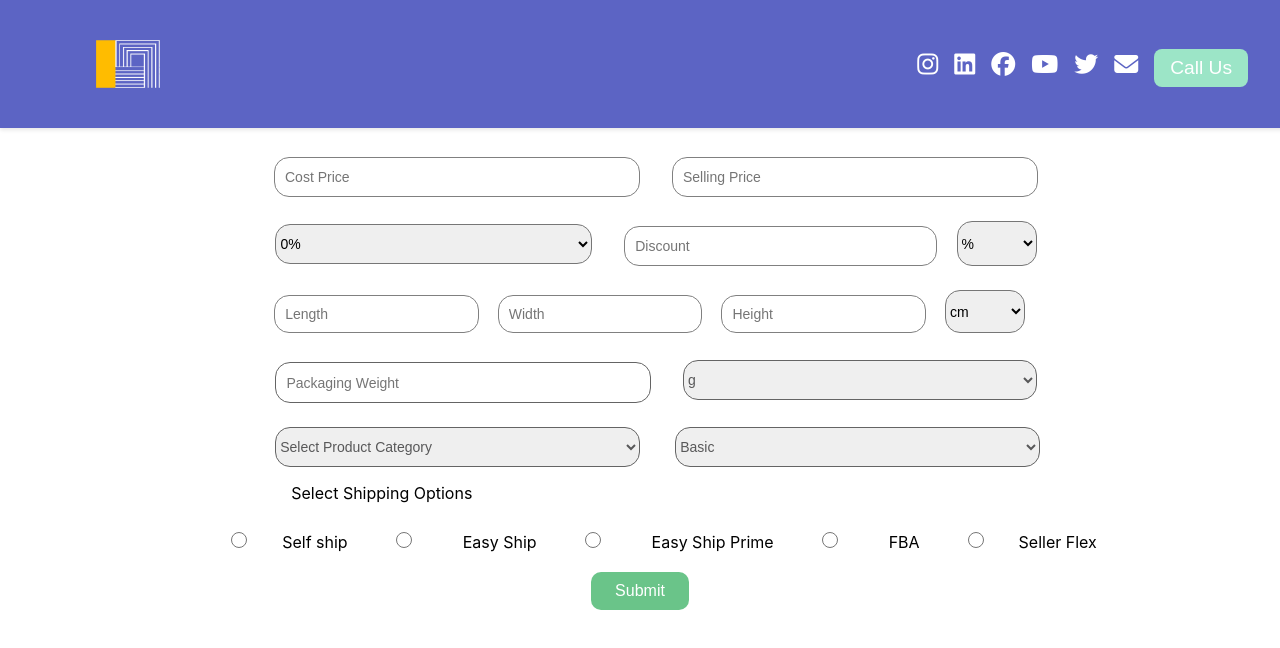
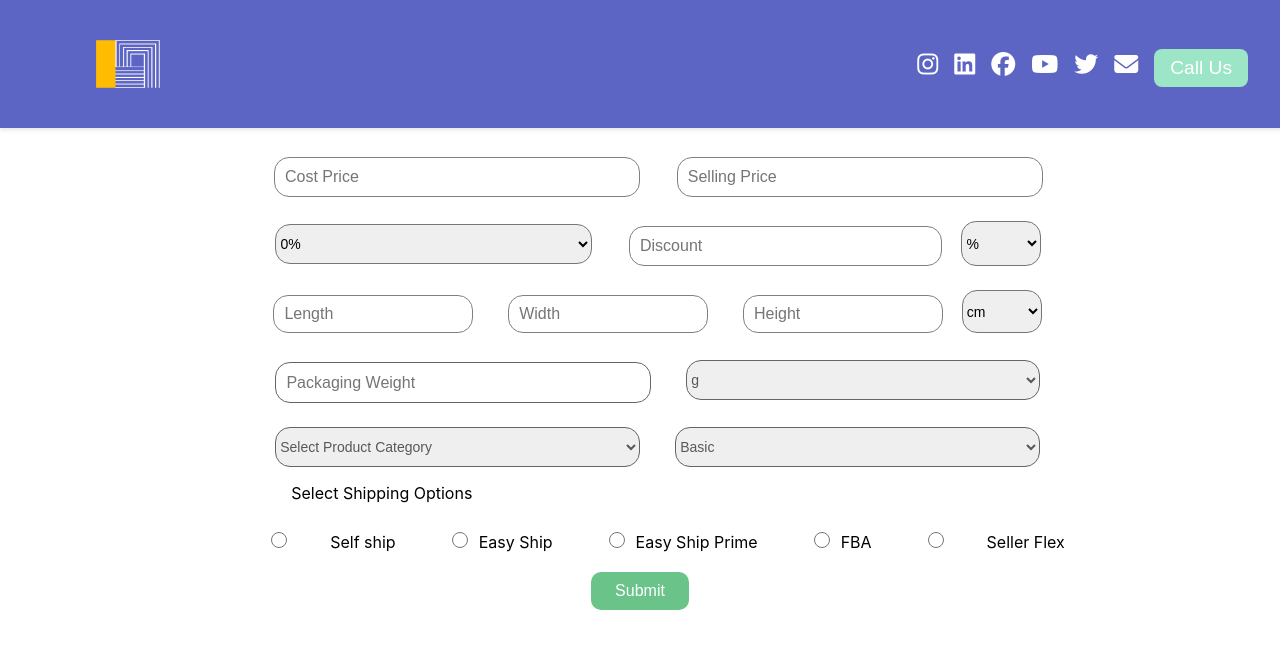
Before and after one commit to seller-square/Margin-Analyser, a React (Create React App) app in the folder my-app/: page / in a window 1280 px wide. Shown: the top 648 px of the page. Built offline with nearby package versions, Linux system fonts and the light colour scheme.

Commit message:
alignment changes

```diff
--- a/my-app/src/index.css
+++ b/my-app/src/index.css
@@ -1,5 +1,6 @@
 @import '~@fortawesome/fontawesome-free/css/all.min.css';
 
+/*main body CSS */
 
 body {
   margin: 0;
@@ -14,6 +15,9 @@ body {
 code {
   font-family: Montserrat;
 }
+
+/*main fields CSS */
+
 form {
   display: flex;
   flex-direction: column;
@@ -44,6 +48,8 @@ button {
 button:hover {
   background-color: #9ce2c4;
 }
+
+/* header CSS */
 img{
   margin-left: 10vh;
   width: 7vh;
@@ -112,6 +118,8 @@ img{
 .cta:hover {
   background-color: #444;
 }
+
+/* form  CSS */
 form {
   display: flex;
   flex-direction: column;
@@ -121,6 +129,8 @@ form {
 
 .form-group {
   margin-bottom: 20px;
+  flex-direction: column;
+  align-items: flex-start;
 }
 
 .form-group label {
@@ -156,101 +166,6 @@ form {
   margin-top: 1.5rem;
 }
 
-.lineOne{
-  width: 21.5rem;
-  margin-left: 2rem;
-}
-.lineTwo{
-  width: 18.2rem;
-  margin-left: 2rem;
-}
-#gstValues{
-  width: 19.8rem;
-  border-radius: 15px;
-  height: 2.5rem;
-  margin-top: 3px;
-}
-.lineThree{
-  width: 11.4rem;
-  margin-left: 1.2rem;
-  font-size: 14px;
-}
-#measurementDimensions{
-  width: 5rem;
-  border-radius: 15px;
-  margin-left: 1.2rem;
-}
-.lineFour{
-  width: 22.1rem;
-  margin-left: 2rem;
-  border-radius: 15px;
-  border-color: #646464;
-  color: #585859;
-  font-size: 14px;
-  height: 1.2rem;
-}
-#percentOrValue{
-  width: 5rem;
-  border-radius: 15px;
-  margin-left: 1.2rem;
-}
-#weightDimensions{
-  height: 2.5rem;
-  margin-top: 3px;
-}
-.lineFive{
-  width: 22.8rem;
-  margin-left: 2.2rem;
-  border-radius: 15px;
-  height: 2.5rem;
-  margin-bottom: 1rem;
-    border-color: #646464;
-  color: #585859;
-  font-size: 14pxrem;
-}
-.addShipping{
-  font-size: 1rem;
-  margin-left: 2rem;
-}
-.lineSix{
-  width: 13.5rem;
-  margin-left: 1.2rem;
-  margin-top: -1rem;
-}
-.lineSeven{
-  margin-left: 1rem;
-  width: 5rem;
-  height: 1rem;
-  border-color: #646464;
-  color: #585859;
-  font-size: 14px;
-}
-
-.shipmentOptions{
-  margin-left: 1rem;
-  width: 4rem;
-  height: 2.5rem;
-}
-.Shipping{
-  margin-left: -21.8rem;
-}
-.addShipping{
-  margin-top: 1rem;
-}
-
-.line option{
-  margin-left: 2rem;
-}
-.submitButton{
-  padding-left: 1.5rem;
-  padding-right: 1.5rem;
-  border-radius: 10px;
-}
-input::placeholder{
- font-size: 1rem;
- font-style: monserrat;
-}
-
 /* Set font family and font size for placeholder */
 input::placeholder {
   font-family: 'Montserrat', sans-serif;
@@ -270,14 +185,131 @@ select {
   font-family: 'Montserrat', sans-serif;
   font-size: 14px;
 }
-.label{
+
+/* button */
+.submitButton{
+  padding-left: 1.5rem;
+  padding-right: 1.5rem;
+  border-radius: 10px;
+}
+input::placeholder{
+ font-size: 1rem;
+ font-style: monserrat;
+}
+
+/* form fields CSS */
+/* Line 1 CSS (SP and CP)*/
+
+.lineOne{
+  width: 21.5rem;
+  margin-left: 2.3rem;
+}
+
+/* line two CSS (GST discount percent box)*/
+.lineTwo{
+  width: 18.2rem;
+  margin-left: 2.3rem;
+}
+#gstValues{
+  width: 19.8rem;
+  border-radius: 15px;
+  height: 2.5rem;
+  margin-top: 3px;
+}
+#percentOrValue{
+  width: 5rem;
+  border-radius: 15px;
+  margin-left: 1.2rem;
+}
+/* line three CSS (lbh and cm/inch) */
+
+.lineThree{
+  width: 11.1rem;
+  margin-left: 2.2rem;
+  font-size: 14px;
+}
+#measurementDimensions{
+  width: 5rem;
+  border-radius: 15px;
+  margin-left: 1.2rem;
+}
+
+/*line four CSS weight and kg/g */
+.lineFour{
+  width: 22.1rem;
+  margin-left: 2.2rem;
+  border-radius: 15px;
+  border-color: #646464;
+  color: #585859;
+  font-size: 14px;
+  height: 1.2rem;
+}
+
+#weightDimensions{
+  height: 2.5rem;
+  margin-top: 3px;
+}
+
+/* line five(category and tier) */
+.lineFive{
+  width: 22.8rem;
+  margin-left: 2.2rem;
+  border-radius: 15px;
+  height: 2.5rem;
+  margin-bottom: 1rem;
+    border-color: #646464;
+  color: #585859;
+  font-size: 14pxrem;
+}
+/*line six (add shipping local national regional)*/
+.addShipping{
+  font-size: 1rem;
+  margin-left: 3rem;
+}
+.lineSix{
+  width: 14rem;
+  margin-left: 0.8rem;
+  margin-top: -1rem;
+}
+.label2{
+  margin-top: 1rem;
+  margin-left: 0.2rem;
+}
+.additionalShippingCost{
+  margin-left: 1.7rem;
+}
+
+/*line seven shipment options */
+.lineSeven{
+  margin-left: 1rem;
+  width: 6rem;
+  height: 1rem;
+  border-color: #646464;
+  color: #585859;
+  font-size: 14px;
+}
+
+.shipmentOptions{
+  margin-left: -2rem;
+  width: 2rem;
+  height: 2.5rem;
+}
+.Shipping{
+  margin-left: -21.8rem;
+}
+.addShipping{
   margin-top: 1rem;
 }
+
+.line option{
+  margin-left: 2rem;
+}
+/* table CSS */
 
 .tableTwo {
   width: 50%;
   border: 1px solid #B9B9B9;
-  border-collapse: collapse;
+border-radius: 14px;
   margin: 0 auto;
   margin-top: 2rem;
   margin-bottom: 3rem;
@@ -291,18 +323,22 @@ select {
 .tableTwoRow1 {
   background-color: #EDDCF1;
   color: #fff;
+  border-radius: 14px;
 }
 
 .tableTwoRow2 {
   background-color: #D4AFFA;
+  border-radius: 14px;
 }
 
 .tableTwoRow3 {
   background-color: #EDDCF1;
+  border-radius: 14px;
 }
 
 .tableTwoRow4 {
   background-color: #DEC0F0;
+  border-radius: 14px;
 }
 
 .tableTwo th,
```
